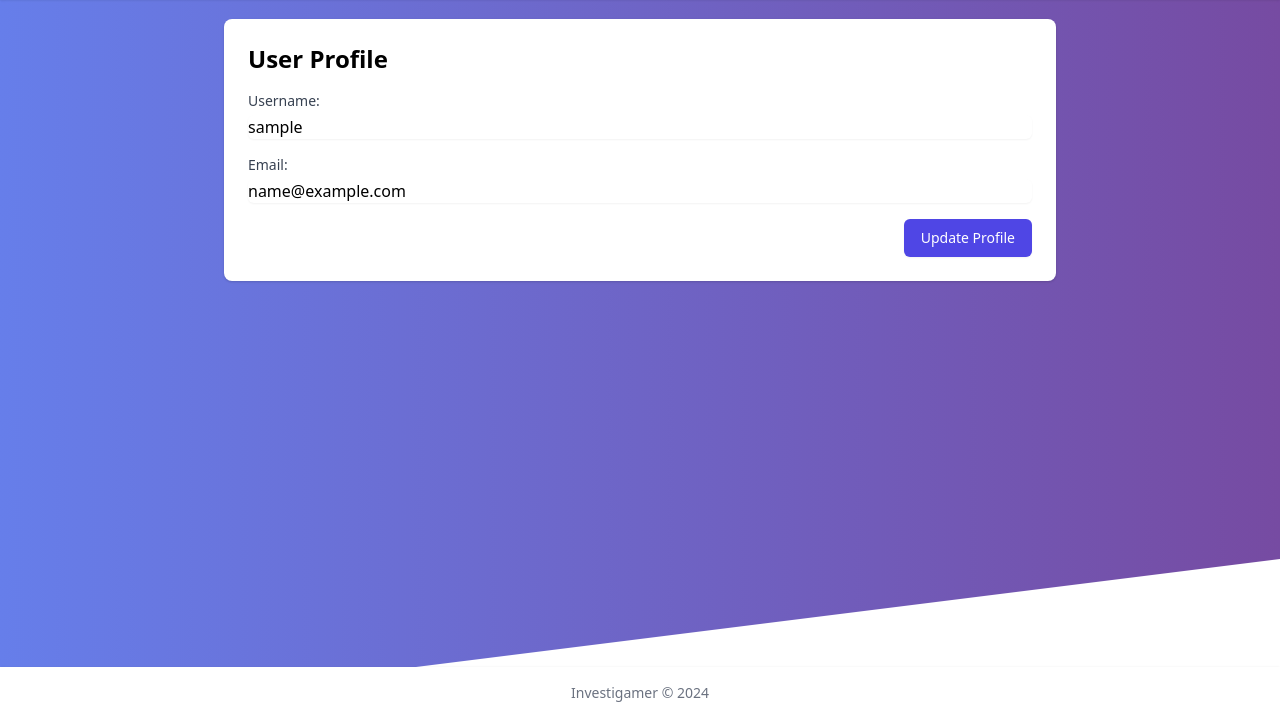
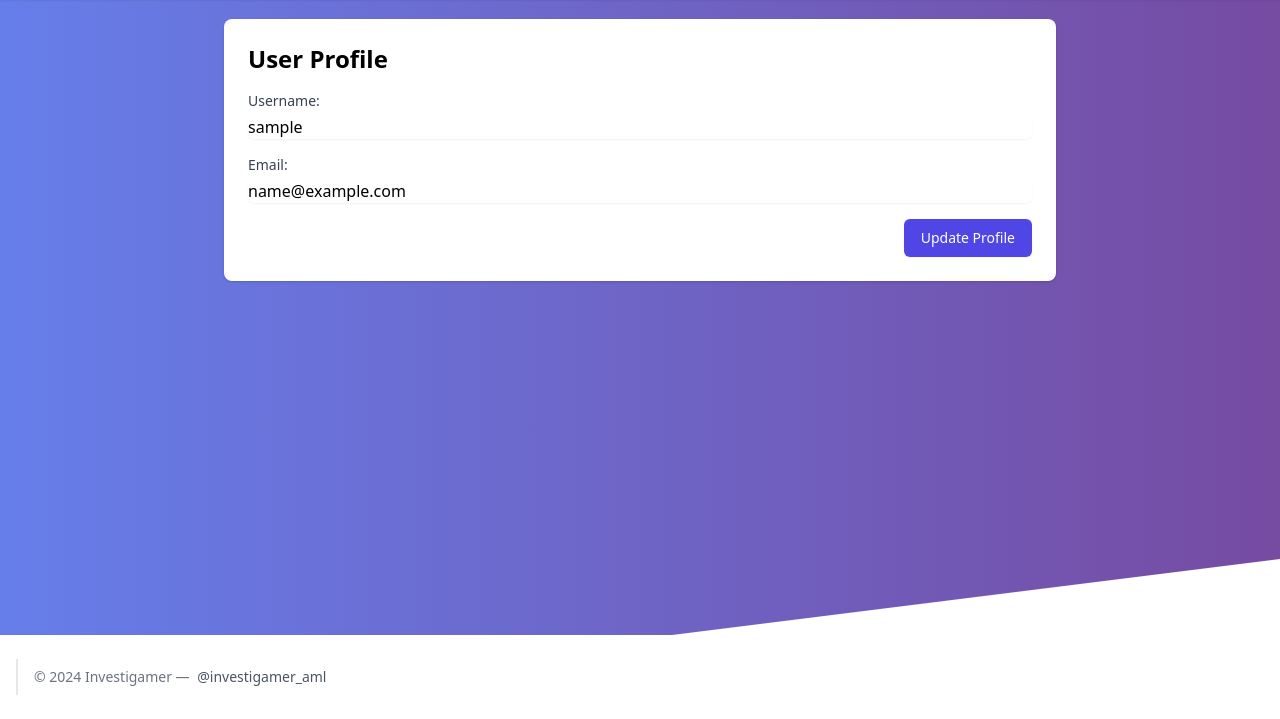
Before and after one commit to investigamer-aml/investigamer-cfa, a Flask app: page /profile in a window 1280 px wide. Shown: the part 81-800 px from the top of the page. Run offline with Flask 3, Linux system fonts and the light colour scheme; the visitor is signed in with stand-in values (Sample User, id 1); parts of the project's set-up code (start-up, migrations or seed data) failed here and were passed over; some libraries are stand-ins or nearby versions.

Commit message:
split templates so that we can re-use one base template

```diff
--- /dev/null
+++ b/app/templates/base.html
@@ -0,0 +1,74 @@
+<!DOCTYPE html>
+<html lang="en">
+<head>
+    <meta charset="UTF-8">
+    <meta name="viewport" content="width=device-width, initial-scale=1.0">
+    <title>{% block title %}Welcome!{% endblock %}</title>
+    <link rel="icon" type="image/svg+xml" href="images/browser_icon.svg">
+    <link href="https://cdn.jsdelivr.net/npm/tailwindcss@2.2.19/dist/tailwind.min.css" rel="stylesheet">
+    <style>
+        body::before {
+            content: '';
+            position: absolute;
+            top: 0; right: 0; bottom: 0; left: 0;
+            background: linear-gradient(to right, #667eea 0%, #764ba2 100%);
+            clip-path: polygon(0 0, 100% 0, 100% 80vh, 0 100%);
+            z-index: -1;
+        }
+        .sticky-footer-wrapper {
+            display: flex;
+            flex-direction: column;
+            min-height: 100vh;
+        }
+        main {
+            flex: 1;
+        }
+    </style>
+</head>
+<body class="sticky-footer-wrapper">
+    <header class="text-gray-100 body-font shadow w-full z-10" style="background: linear-gradient(to right, #667eea 0%, #764ba2 100%);">
+        <div class="container mx-auto flex flex-wrap p-5 flex-col md:flex-row items-center">
+            <a href="/" class="flex title-font font-medium items-center text-gray-900 mb-4 md:mb-0">
+                <span class="ml-3 text-xl text-white font-bold">Investigamer</span>
+            </a>
+            <nav class="md:ml-auto flex flex-wrap items-center text-base justify-center">
+                {% if current_user.is_authenticated %}
+                <a href="/practice" class="mr-5 hover:text-gray-300">Practice</a>
+                <a href="/lessons" class="mr-5 hover:text-gray-300">Lessons</a>
+                {% if current_user.is_admin %}
+                <a href="/admin" class="mr-5 hover:text-gray-300">Admin</a> <!-- Admin link -->
+                {% endif %}
+                <!-- Removed Profile text link -->
+                <a href="/profile" class="hover:text-gray-300">
+                    <div class="ml-4 inline-flex items-center justify-center bg-blue-500 rounded-full h-10 w-10">
+                        <span class="text-xl text-white font-semibold">
+                            {{ current_user.username[0].upper() }}{{ current_user.username.split()[-1][0].upper() if ' ' in current_user.username else '' }}
+                        </span>
+                    </div>
+                </a>
+            {% endif %}
+            </nav>
+        </div>
+    </header>
+    <main>
+        {% block content %}
+        <!-- Page-specific content will go here -->
+        {% endblock %}
+    </main>
+    <footer class="bg-white text-right py-4 w-full absolute bottom-0">
+        <!-- <div class="container mx-auto flex items-center justify-center sm:flex-row flex-col py-4"> -->
+        <div class="container items-right justify-center mx-auto sm:py-2  flex">
+            <p class="text-sm text-gray-500 sm:ml-4 sm:pl-4 sm:border-l-2 sm:border-gray-200 sm:py-2 sm:mt-0 mt-4">© 2024 Investigamer —
+                <a href="https://twitter.com/knyttneve" class="text-gray-600 ml-1" rel="noopener noreferrer" target="_blank">@investigamer_aml</a>
+            </p>
+            <span class="inline-flex sm:ml-auto sm:mt-0 mt-4 justify-center sm:justify-start">
+                <a href="#" class="text-gray-500">
+                    <svg fill="currentColor" stroke-linecap="round" stroke-linejoin="round" stroke-width="2" class="w-5 h-5" viewBox="0 0 24 24">
+                        <!-- SVG icons for social media etc. -->
+                    </svg>
+                </a>
+            </span>
+        </div>
+    </footer>
+</body>
+</html>
--- a/app/templates/profile.html
+++ b/app/templates/profile.html
@@ -1,44 +1,9 @@
-<!DOCTYPE html>
-<html lang="en" class="h-full">
-<head>
-    <meta charset="UTF-8">
-    <meta name="viewport" content="width=device-width, initial-scale=1.0">
-    <title>User Profile</title>
-    <link href="https://cdn.jsdelivr.net/npm/tailwindcss@2.1.2/dist/tailwind.min.css" rel="stylesheet">
-    <style>
-        /* Custom styles for enhancing visuals */
-        body::before {
-            content: '';
-            position: absolute;
-            top: 0; right: 0; bottom: 0; left: 0;
-            background: linear-gradient(to right, #667eea 0%, #764ba2 100%);
-            clip-path: polygon(0 0, 100% 0, 100% 80vh, 0 100%);
-            z-index: -1;
-        }
-    </style>
-</head>
-<body class="flex flex-col min-h-screen justify-between">
-<header class="text-gray-100 body-font shadow w-full">
-    <div class="container mx-auto flex flex-wrap p-5 flex-col md:flex-row items-center">
-        <a class="flex title-font font-medium items-center text-gray-900 mb-4 md:mb-0">
-            <span class="ml-3 text-xl text-white font-bold">Investigamer</span>
-        </a>
-        <nav class="md:ml-auto flex flex-wrap items-center text-base justify-center">
-            {% if current_user.is_authenticated %}
-            <a href="/practice" class="mr-5 hover:text-gray-300">Practice</a>
-            <a href="/lessons" class="mr-5 hover:text-gray-300">Lessons</a>
-            <!-- Removed Profile text link -->
-            <a href="/profile" class="hover:text-gray-300">
-                <div class="ml-4 inline-flex items-center justify-center bg-blue-500 rounded-full h-10 w-10">
-                    <span class="text-xl text-white font-semibold">
-                        {{ current_user.username[0].upper() }}{{ current_user.username.split()[-1][0].upper() if ' ' in current_user.username else '' }}
-                    </span>
-                </div>
-            </a>
-        {% endif %}
-        </nav>
-    </div>
-</header>
+{% extends "base.html" %}
+
+{% block title %}Investigamer{% endblock %}
+
+{% block content %}
+
     <main class="mb-auto">
         <div class="max-w-4xl mx-auto sm:px-6 lg:px-8">
             <div class="bg-white p-6 rounded-lg shadow mt-5">
@@ -65,10 +30,4 @@
             </div>
         </div>
     </main>
-    <footer class="bg-white shadow mt-5">
-        <div class="max-w-7xl mx-auto px-4 sm:px-6 lg:px-8">
-            <p class="text-center text-gray-500 text-sm py-4">Investigamer © 2024</p>
-        </div>
-    </footer>
-</body>
-</html>
+{% endblock %}
```
Also changed, not shown: app/templates/admin.html (+15 -15 lines), app/templates/create_use_case.html (+7 -11 lines), app/templates/index.html (+9 -62 lines), app/templates/images/browser_icon.svg (added).
